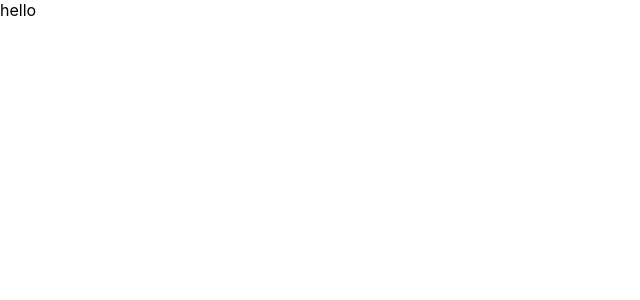
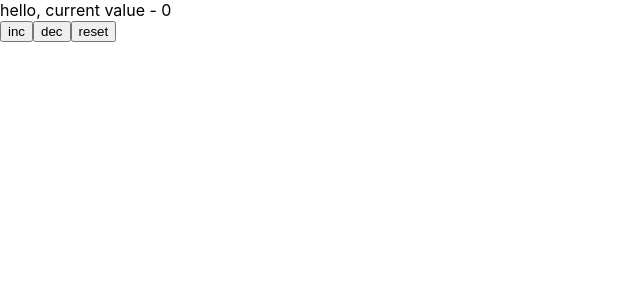
Before and after one commit to Yurii-Chornii/OWU-hometasks, a React (Create React App) app in the folder React/all-react-homeworks/: page / in a window 1280 px wide. Shown: the top 300 px of the page, without its empty margins (0-640 px from the left). Built offline with nearby package versions, Linux system fonts and the light colour scheme.

Commit message:
third commit redux

```diff
--- a/React/all-react-homeworks/package.json
+++ b/React/all-react-homeworks/package.json
@@ -8,7 +8,9 @@
     "@testing-library/user-event": "^12.4.0",
     "react": "^17.0.1",
     "react-dom": "^17.0.1",
+    "react-redux": "^7.2.2",
     "react-scripts": "4.0.1",
+    "redux": "^4.0.5",
     "web-vitals": "^0.2.4"
   },
   "scripts": {
--- a/React/all-react-homeworks/src/App.js
+++ b/React/all-react-homeworks/src/App.js
@@ -1,11 +1,19 @@
 import './App.css';
 import React from "react";
+import {useSelector, useDispatch} from 'react-redux';
 
 
 export default function App() {
+    const counter = useSelector(({counter}) => counter)
+    const dispatch = useDispatch();
+
     return (
         <div>
-            hello
+            hello, current value - {counter}
+            <br/>
+            <button onClick={() => dispatch({type: 'INC_COUNTER'})}>inc</button>
+            <button onClick={() => dispatch({type: 'DEC_COUNTER'})}>dec</button>
+            <button onClick={() => dispatch({type: 'RESET'})}>reset</button>
         </div>
     );
 }
--- a/React/all-react-homeworks/src/index.js
+++ b/React/all-react-homeworks/src/index.js
@@ -3,13 +3,43 @@
 import './index.css';
 import App from './App';
 import reportWebVitals from './reportWebVitals';
+import {createStore} from "redux";
+import {Provider} from "react-redux";
+
+const initialState = {
+    counter: 0,
+    user : {name: 'Yura', age: 22}
+}
+
+const reducer = (state = initialState, action) => {
+    switch (action.type) {
+        case 'INC_COUNTER' : {
+            return {...state, counter: state.counter + 1}
+        }
+        case 'DEC_COUNTER' : {
+            return {...state, counter: state.counter - 1}
+        }
+        case 'RESET' : {
+            return {...state, counter: 0}
+        }
+        default: {
+            return state;
+        }
+    }
+}
+
+const store = createStore(reducer);
+
 
 ReactDOM.render(
-  <React.StrictMode>
-    <App />
-  </React.StrictMode>,
-  document.getElementById('root')
+    <React.StrictMode>
+        <Provider store={store}>
+            <App/>
+        </Provider>
+    </React.StrictMode>,
+    document.getElementById('root')
 );
+
 
 // If you want to start measuring performance in your app, pass a function
 // to log results (for example: reportWebVitals(console.log))
```
Also changed, not shown: 2 other files (tests, documents, lock files or other folders).
